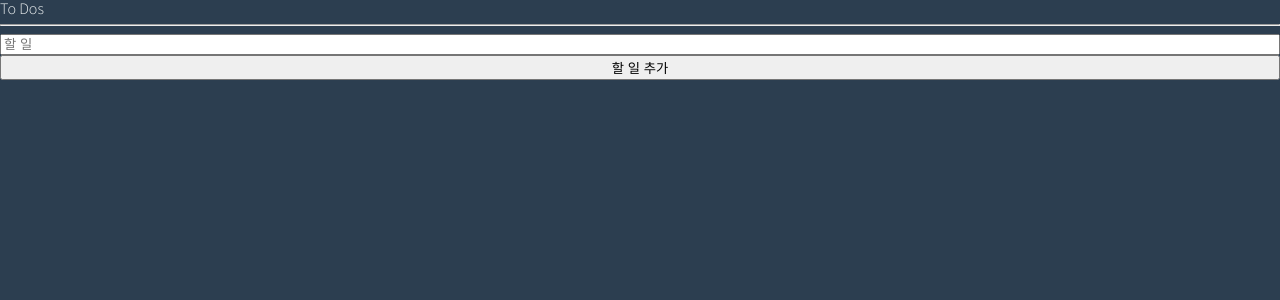
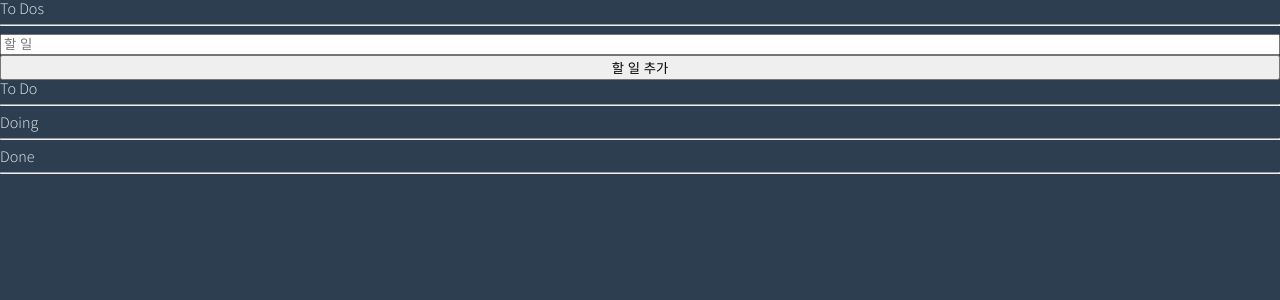
Before and after one commit to myhappyman/todo-list-app, a React (Create React App) app: page / in a window 1280 px wide. Shown: the top 300 px of the page. Built offline with nearby package versions, Linux system fonts and the light colour scheme.

Commit message:
atom에 저장된 toDos object state정보를 category값별로 분기시켜서 selector에서 담고있다가 필요한 부분에서 각 배열의 위치별로 분기된 데이터를 받고 그것을 출력하는 예제를 확인해보았다.

```diff
--- a/src/App.tsx
+++ b/src/App.tsx
@@ -1,5 +1,5 @@
 import { createGlobalStyle } from "styled-components";
-import ToDo_Review from "./components/toDo_Review";
+import ToDoList from "./components/ToDoList";
 
 const GlobalStyle = createGlobalStyle`
   /* http://meyerweb.com/eric/tools/css/reset/
@@ -69,7 +69,7 @@ function App() {
   return (
     <>
         <GlobalStyle />
-        <ToDo_Review />
+        <ToDoList />
     </>
   );
 }
--- a/src/atoms.ts
+++ b/src/atoms.ts
@@ -1,4 +1,4 @@
-import { atom } from "recoil";
+import { atom, selector } from "recoil";
 
 /**
  * ToDo가 어떻게 생겻는지 설명하는 interface
@@ -15,3 +15,16 @@ export const toDoState = atom<IToDo[]>({
     key: "toDo",
     default: []
 });
+
+//selector를 통해 state를 다른 state로 만들어보자
+export const toDoSelector = selector({
+    key: "toDoSelector",
+    get: ({get}) => {
+        const toDos = get(toDoState);
+        return [
+            toDos.filter(toDo => toDo.category === "TODO"),
+            toDos.filter(toDo => toDo.category === "DOING"),
+            toDos.filter(toDo => toDo.category === "DONE"),
+        ];
+    }
+});
--- /dev/null
+++ b/src/components/ToDoList.tsx
@@ -0,0 +1,45 @@
+import { useRecoilValue } from "recoil";
+import { toDoSelector } from "../atoms";
+import CreateToDo from "./CreateToDo";
+import ToDo from "./ToDo";
+
+
+function ToDoList(){
+    const [toDos, doing, done] = useRecoilValue(toDoSelector);
+    return (
+        <div>
+            <h1>To Dos</h1>
+            <hr/>
+            <CreateToDo />
+            <h2>To Do</h2>
+            <ul>
+                {
+                    toDos ?
+                    toDos.map(d => <ToDo key={d.id} {...d} />)
+                    : null
+                }
+            </ul>
+            <hr/>
+            <h2>Doing</h2>
+            <ul>
+                {
+                    doing ?
+                    doing.map(d => <ToDo key={d.id} {...d} />)
+                    : null
+                }
+            </ul>
+            <hr/>
+            <h2>Done</h2>
+            <ul>
+                {
+                    done ?
+                    done.map(d => <ToDo key={d.id} {...d} />)
+                    : null
+                }
+            </ul>
+            <hr/>
+        </div>
+    );
+}
+
+export default ToDoList;
--- a/src/components/toDo_Review.tsx
+++ /dev/null
@@ -1,25 +0,0 @@
-import { useRecoilValue } from "recoil";
-import { toDoState } from "../atoms";
-import CreateToDo from "./CreateToDo";
-import ToDo from "./ToDo";
-
-
-function ToDo_Review(){
-    const toDos = useRecoilValue(toDoState);
-    return (
-        <div>
-            <h1>To Dos</h1>
-            <hr/>
-            <CreateToDo />
-            <ul>
-                {
-                    toDos ?
-                    toDos.map(toDo => <ToDo key={toDo.id} {...toDo} />)
-                    : null
-                }
-            </ul>
-        </div>
-    );
-}
-
-export default ToDo_Review;
```
Also changed, not shown: 1 other file (tests, documents, lock files or other folders).
